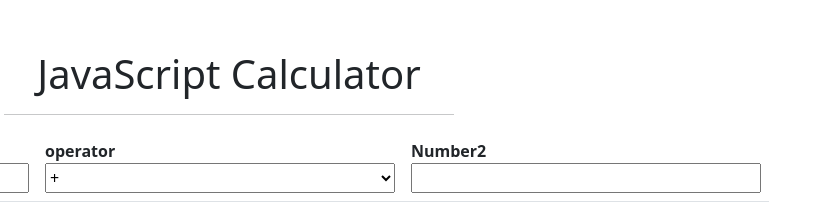
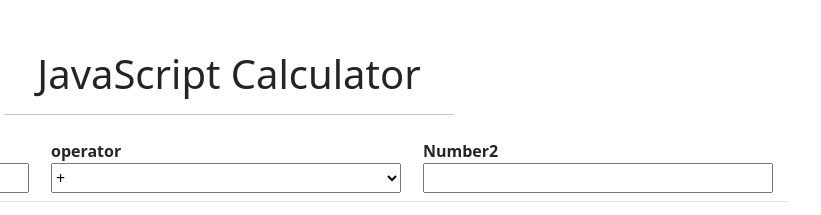
Before and after one commit to PrathamAyush/HTML_JavaScript_Calculator, a plain HTML site: page index.html in a window 1280 px wide. Shown: the top 215 px of the page, 411-1232 px from the left. Drawn offline with nearby package versions, Linux system fonts and the light colour scheme.

Commit message:
Update index.html

```diff
--- a/index.html
+++ b/index.html
@@ -24,7 +24,7 @@
         </div>
 
         <table class="table">
-            <tr class="d-sm-inline-flex">
+            <tr class="">
 
 
                 <td>
```
